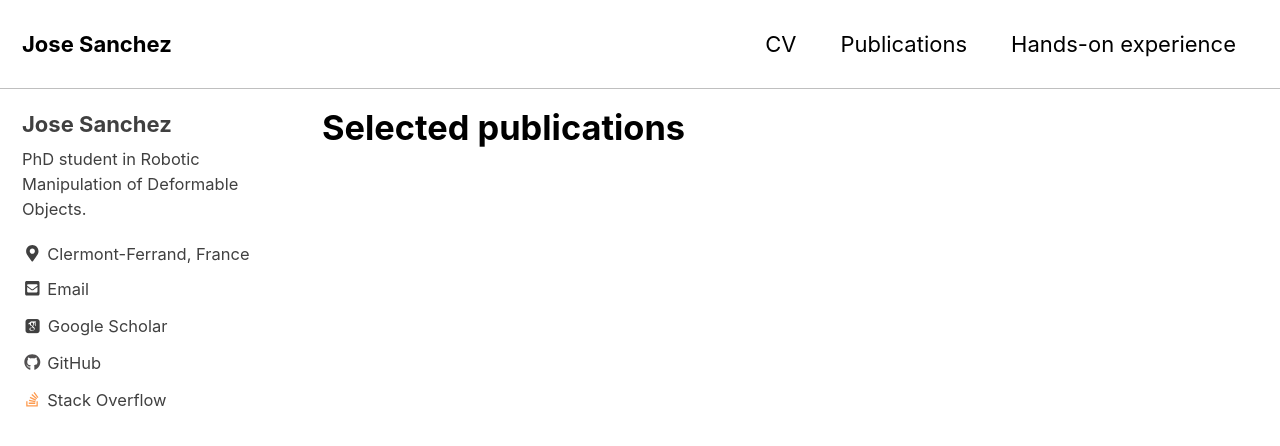
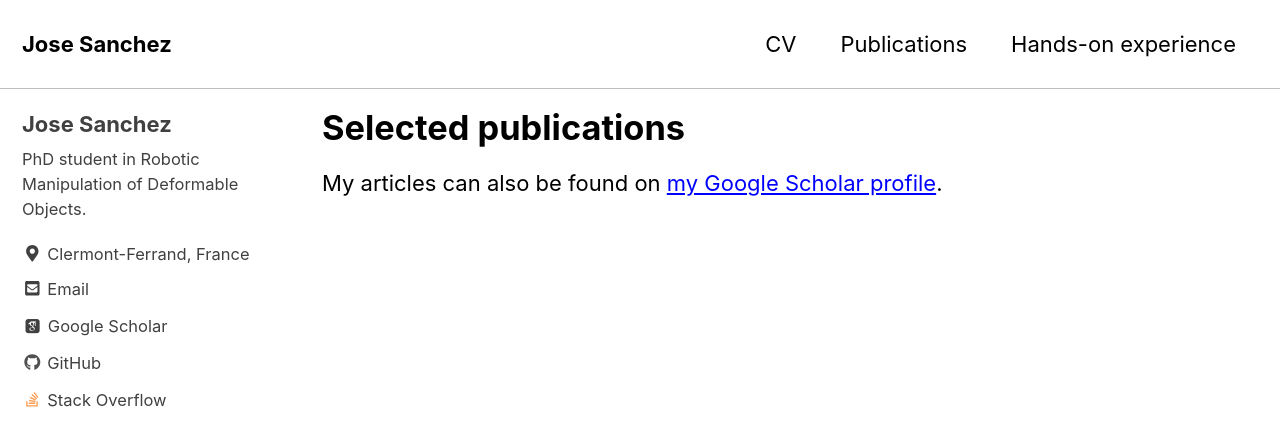
Before and after one commit to jsanch2s/jsanch2s.github.io, a Jekyll site: the page built from _pages/publications.md, in a window 1280 px wide and 900 px high. Shown: the top 446 px of the window. Built offline with Jekyll 4.4.1, drawn with Linux system fonts in a browser that asks for light colours; cached includes are drawn as plain includes; nearby versions of some CDN libraries; some web fonts are replaced.

Commit message:
Add google scholar link to publications

```diff
--- a/_pages/publications.md
+++ b/_pages/publications.md
@@ -4,6 +4,8 @@ title: "Selected publications"
 permalink: /publications/
 author_profile: true
 ---
+
+My articles can also be found on [my Google Scholar profile](https://scholar.google.com/citations?user=ubB7qwgAAAAJ&hl=en).
 
 {% if author.googlescholar %}
   You can also find my articles on <u><a href="{{author.googlescholar}}">my Google Scholar profile</a>.</u>
```
